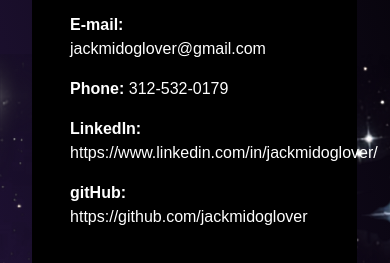
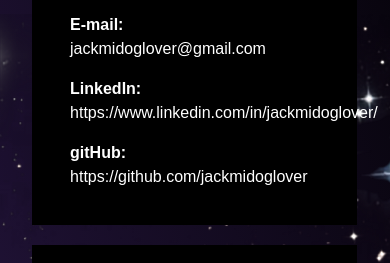
Before and after one commit to jackmidoglover/portfolio, a website: page contact.html in a window 390 px wide. Shown: the part 534-797 px from the top of the page. Drawn offline with nearby package versions, Linux system fonts and the light colour scheme.

Commit message:
phone # removed

```diff
--- a/contact.html
+++ b/contact.html
@@ -52,7 +52,6 @@
                     <div class="row">
                         <div class="col s10 offset-s1">
                             <p><span>E-mail:</span> jackmidoglover@gmail.com</p>
-                            <p><span>Phone:</span> 312-532-0179</p>
                             <p><span>LinkedIn:</span> https://www.linkedin.com/in/jackmidoglover/</p>
                             <p><span>gitHub:</span> https://github.com/jackmidoglover</p>
                         </div>
```
